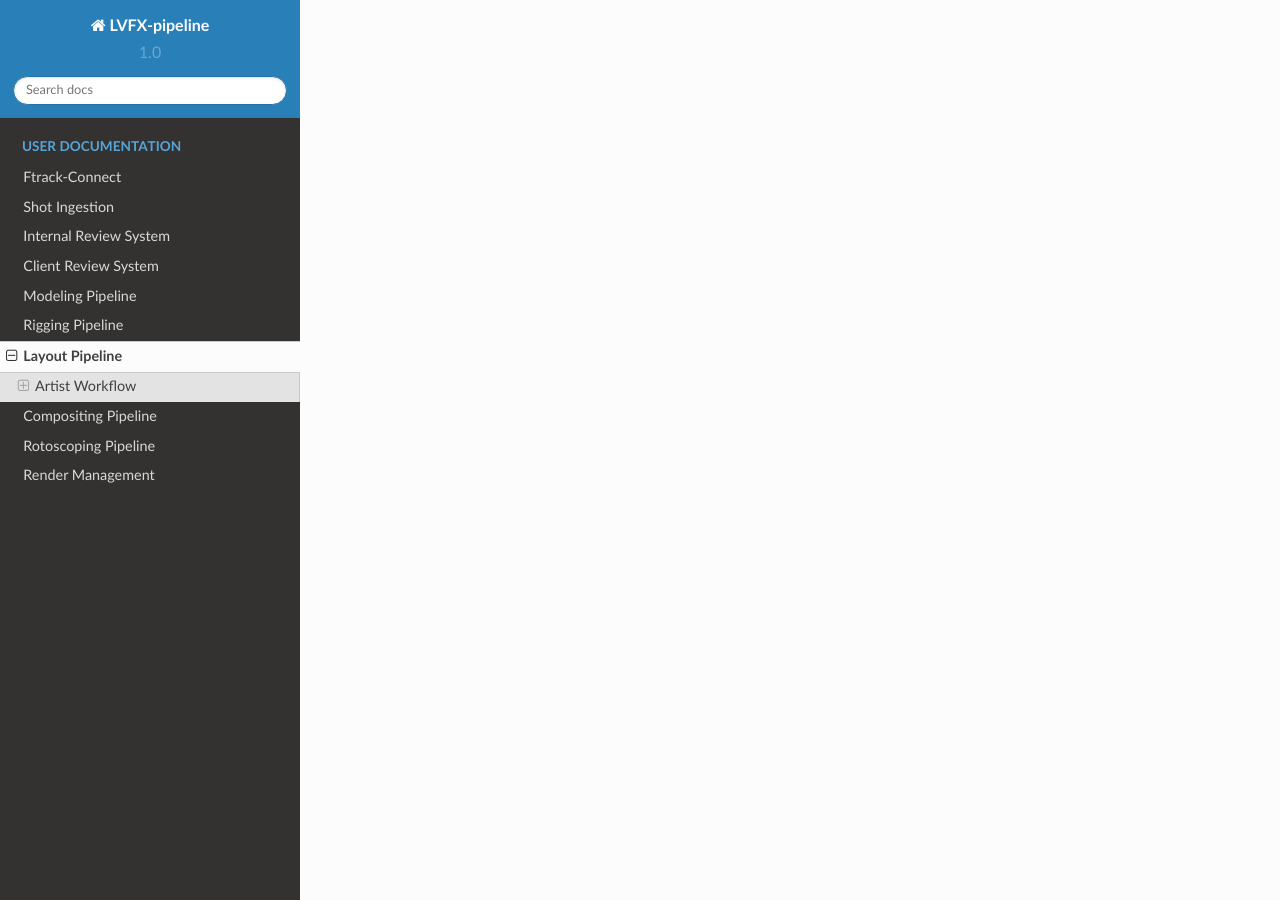
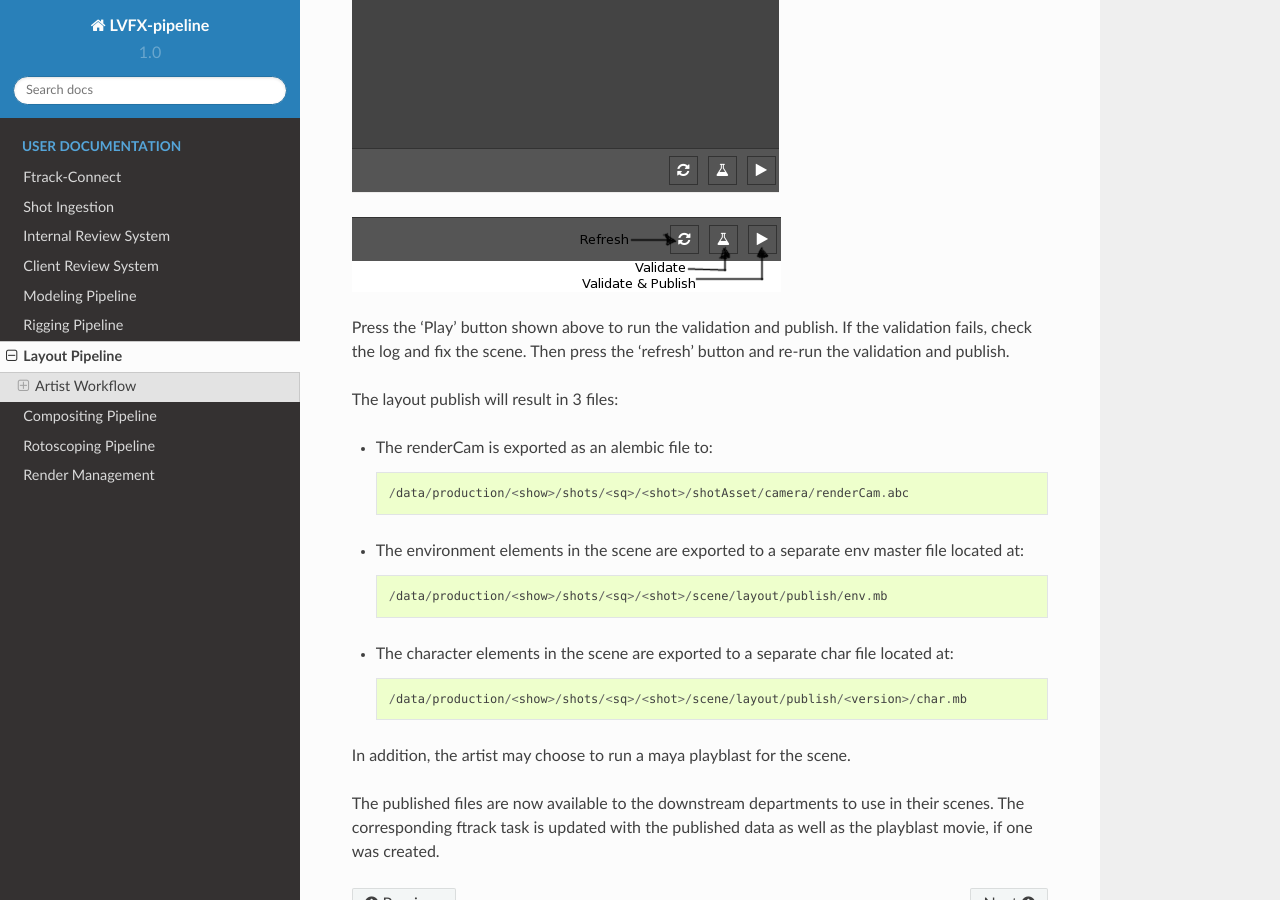
Before and after one commit to afrocircus/LVFX-pipeline, a Sphinx documentation site: the page built from docs/layout-pipeline.rst, in a window 1280 px wide and 900 px high, scrolled down 4378 px. Built offline with Sphinx 7.4.7 and the Read the Docs theme 2.0.0, drawn with Linux system fonts in a browser that asks for light colours; pages that are not in the unit, such as notebooks, are missing from menus; some of the changed text lies outside the part shown.

Commit message:
layout publish doc complete

```diff
--- a/docs/layout-pipeline.rst
+++ b/docs/layout-pipeline.rst
@@ -35,3 +35,65 @@
 For example the location of a layout file for shot '001_0010' in sequence '001' for project 'test' will be::
 
     /data/production/test/shots/001/001_0010/scene/layout/001_0010_v01.mb
+
+
+Scene Setup
+-----------
+
+Open the scene file from ftrack. Click on the LVFX layout shelf. There are 2 tools in LVFX_Layout shelf.
+
+.. image:: /img/layout-shelf.png
+
+* **The camera tool** - Creates a film camera in your scene called 'renderCam'. This camera has extra attributes
+  to add an overlay to your viewport when you look through the renderCam. The overlay can be used for framing
+  and scene composition.
+
+  .. image:: /img/camera-attr.png
+  .. image:: /img/viewport-layout.png
+
+* **The reference tool** - The second tool in the layout shelf is the reference editor. The layout artist must
+  refernence the enviroment and character elements through this GUI only.The assets are referenced in with
+  the correct namespace which are used during the publish process.
+  .. note:: All set dressing elements (those elements that will not be animated) must be referenced in as environment
+  elements and all elements that will be animated must be referenced in as character.
+
+  .. image:: /img/layout-ref.png
+
+
+Scene Publish
+-------------
+
+When the layout scene has to be made available to other departments, the artist must run a 'Publish'
+This can be done by selecting 'Publish' under the File menu in Maya.
+
+.. image:: /img/publish.png
+
+The publish involves running validation tests that check if the scene was opened via Ftrack,
+if the file naming conventions are correct, if a valid renderCam exists and so on.
+If a scene passes the validation checks, then the publish is run.
+
+.. image:: /img/layout-publish.png
+.. image:: /img/pyblish-buttons.png
+
+Press the 'Play' button shown above to run the validation and publish. If the validation fails,
+check the log and fix the scene. Then press the 'refresh' button and re-run the validation and publish.
+
+The layout publish will result in 3 files:
+
+* The renderCam is exported as an alembic file to::
+
+    /data/production/<show>/shots/<sq>/<shot>/shotAsset/camera/renderCam.abc
+
+* The environment elements in the scene are exported to a separate env master file located at::
+
+    /data/production/<show>/shots/<sq>/<shot>/scene/layout/publish/env.mb
+
+* The character elements in the scene are exported to a separate char file located at::
+
+    /data/production/<show>/shots/<sq>/<shot>/scene/layout/publish/<version>/char.mb
+
+In addition, the artist may choose to run a maya playblast for the scene.
+
+The published files are now available to the downstream departments to use in their scenes.
+The corresponding ftrack task is updated with the published data as well as the playblast movie, if one
+was created.
```
Also changed, not shown: docs/img/camera-attr.png (added), docs/img/layout-publish.png (added), docs/img/layout-ref.png (added), docs/img/layout-shelf.png (added), docs/img/viewport-layout.png (added).
